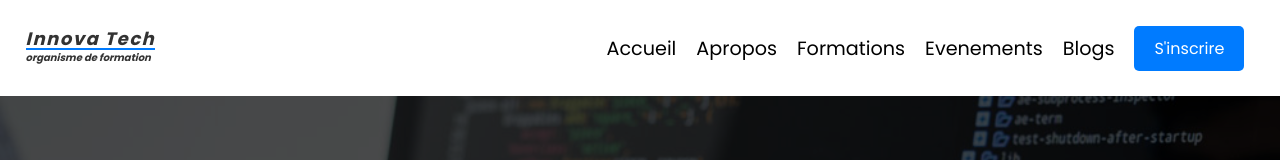
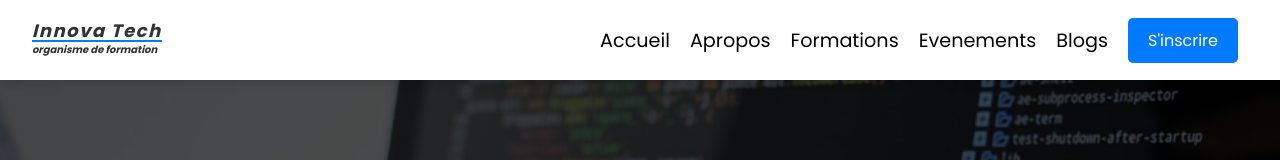
Before and after one commit to bem630/it-plateforme, a React (Vite) app: page / in a window 1280 px wide. Shown: the top 160 px of the page. Built offline with nearby package versions, Linux system fonts and the light colour scheme.

Commit message:
✨ F01:  Main> Create Navbar

```diff
--- a/src/components/pages/order/navbar/Navbar.jsx
+++ b/src/components/pages/order/navbar/Navbar.jsx
@@ -1,13 +1,22 @@
-import React from 'react'
+import React, { useState } from 'react'
 import Logo from '../../../reusable-ui/Logo'
 import NavbarRightSide from './NavbarRightSide'
 import styled from 'styled-components';
+import { FaBars, FaTimes } from "react-icons/fa";
 
 export default function Navbar() {
+  //state
+  const [isOpen, setIsOpen] = useState(false);
+  //comportement
+  const toggleMenu = () => {
+    setIsOpen(!isOpen);
+  };
+  //affichage
   return (
     <NavbarStyled>
         <Logo className="logo-order-page"/>
-        <NavbarRightSide/>
+        <MenuIcon onClick={toggleMenu}> {isOpen ? <FaTimes /> : <FaBars />}</MenuIcon>
+        <NavbarRightSide isOpen={isOpen}/>
     </NavbarStyled>
   )
 }
@@ -15,15 +24,29 @@ const NavbarStyled = styled.nav`
   /*border: 1px solid blue;*/
   background-color: #fff;
   height: 12vh;
+  height: 80px;
   display: flex;
   justify-content: space-between;
-  padding: 0 2%;
+  padding: 0 2rem;
   align-items: center;
-  margin: 0;
   position: fixed;
   top: 0;
   left: 0;
   right: 0;
   z-index: 1000;
   box-sizing: border-box;
+  box-shadow: 0 4px 6px rgba(0, 0, 0, 0.1);
+  @media (max-width: 968px) {
+    padding: 0 1;
+  }
 `;
+
+const MenuIcon = styled.div`
+  display: none;
+  font-size: 1.8rem;
+  cursor: pointer;
+
+  @media (max-width: 968px) {
+    display: block;
+  }
+`;
```
